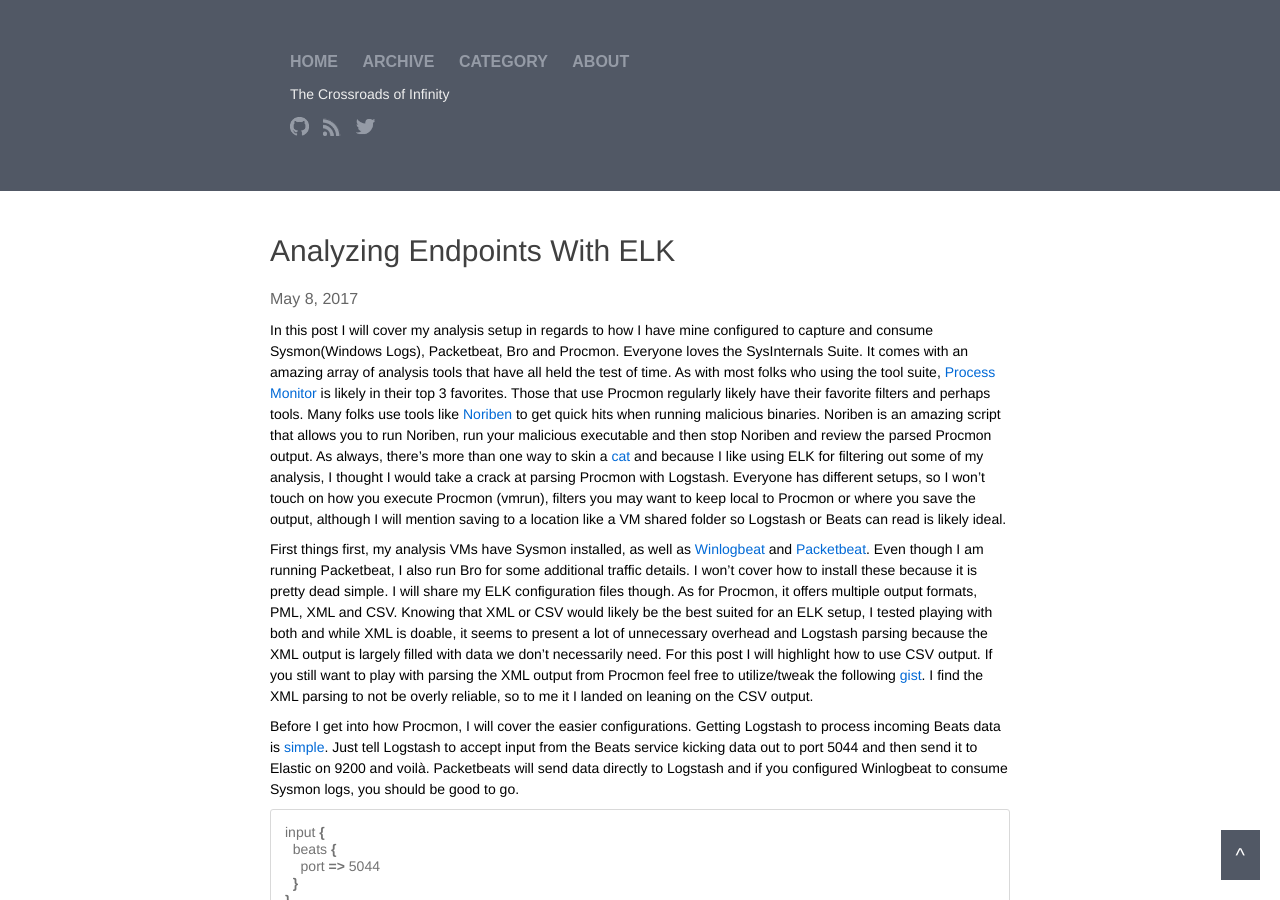
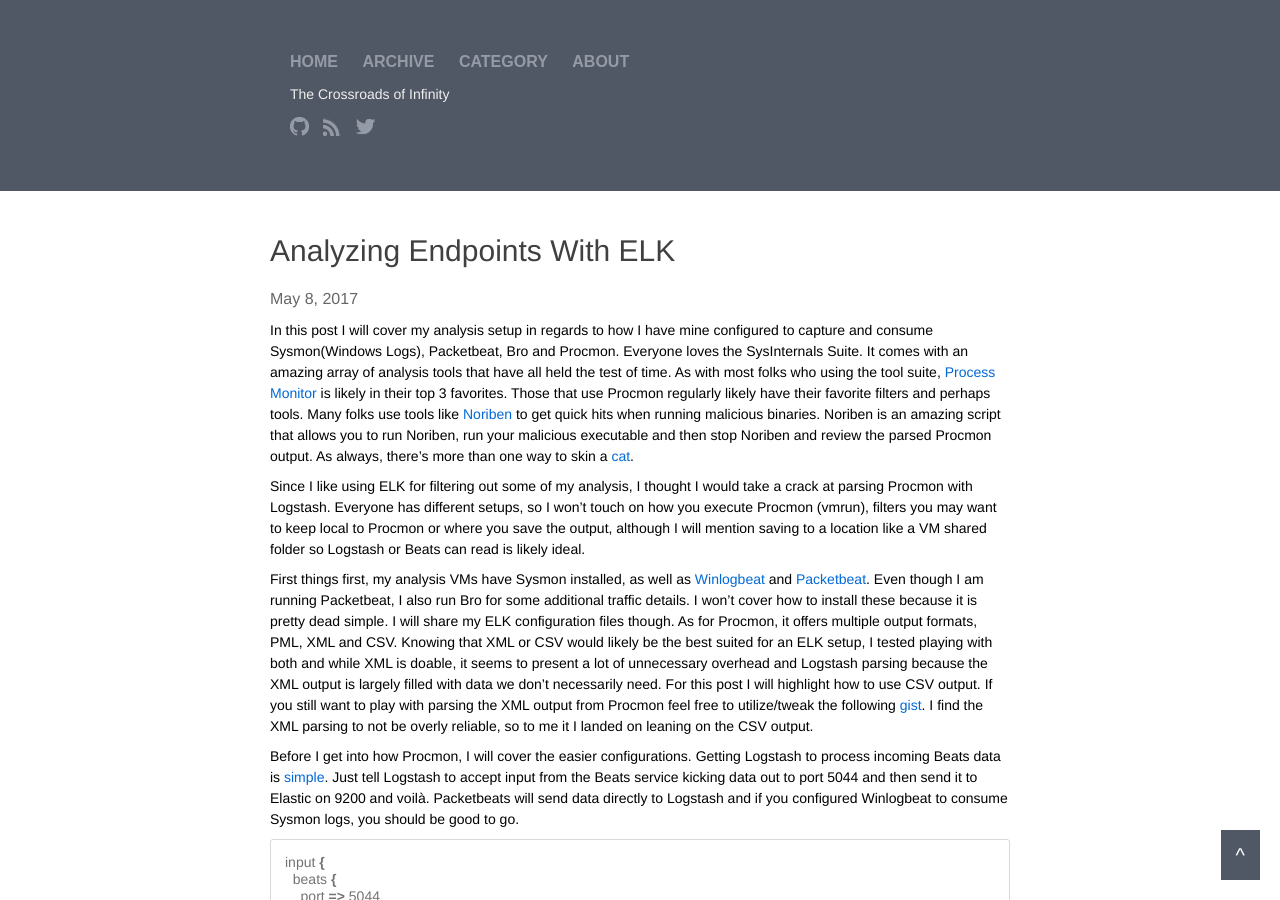
Before and after one commit to Kvetch/kvetch.github.io, a Jekyll site: the page built from _posts/2017-05-08-Analyzing Endpoints With ELK.md, in a window 1280 px wide and 900 px high. Built offline with Jekyll 4.4.1, drawn with Linux system fonts in a browser that asks for light colours; comment, search, counter and statistics services are not loaded.

Commit message:
Analyzing with ELK Post v2

```diff
--- a/_posts/2017-05-08-Analyzing Endpoints With ELK.md
+++ b/_posts/2017-05-08-Analyzing Endpoints With ELK.md
@@ -11,7 +11,9 @@
 mathjax:
 ---
 
-In this post I will cover my analysis setup in regards to how I have mine configured to capture and consume Sysmon(Windows Logs), Packetbeat, Bro and Procmon.  Everyone loves the SysInternals Suite.  It comes with an amazing array of analysis tools that have all held the test of time.  As with most folks who using the tool suite, [Process Monitor](https://technet.microsoft.com/en-us/sysinternals/processmonitor.aspx 'Procmon'){:target="_blank"} is likely in their top 3 favorites.  Those that use Procmon regularly likely have their favorite filters and perhaps tools.  Many folks use tools like [Noriben](https://github.com/Rurik/Noriben){:target="_blank"} to get quick hits when running malicious binaries.  Noriben is an amazing script that allows you to run Noriben, run your malicious executable and then stop Noriben and review the parsed Procmon output.  As always, there's more than one way to skin a [cat](http://www.worldwidewords.org/qa/qa-mor1.htm){:target="_blank"} and because I like using ELK for filtering out some of my analysis, I thought I would take a crack at parsing Procmon with Logstash.  Everyone has different setups, so I won't touch on how you execute Procmon (vmrun), filters you may want to keep local to Procmon or where you save the output, although I will mention saving to a location like a VM shared folder so Logstash or Beats can read is likely ideal.
+In this post I will cover my analysis setup in regards to how I have mine configured to capture and consume Sysmon(Windows Logs), Packetbeat, Bro and Procmon.  Everyone loves the SysInternals Suite.  It comes with an amazing array of analysis tools that have all held the test of time.  As with most folks who using the tool suite, [Process Monitor](https://technet.microsoft.com/en-us/sysinternals/processmonitor.aspx 'Procmon'){:target="_blank"} is likely in their top 3 favorites.  Those that use Procmon regularly likely have their favorite filters and perhaps tools.  Many folks use tools like [Noriben](https://github.com/Rurik/Noriben){:target="_blank"} to get quick hits when running malicious binaries.  Noriben is an amazing script that allows you to run Noriben, run your malicious executable and then stop Noriben and review the parsed Procmon output.  As always, there's more than one way to skin a [cat](http://www.worldwidewords.org/qa/qa-mor1.htm){:target="_blank"}.
+
+ Since I like using ELK for filtering out some of my analysis, I thought I would take a crack at parsing Procmon with Logstash.  Everyone has different setups, so I won't touch on how you execute Procmon (vmrun), filters you may want to keep local to Procmon or where you save the output, although I will mention saving to a location like a VM shared folder so Logstash or Beats can read is likely ideal.
 
 First things first, my analysis VMs have Sysmon installed, as well as [Winlogbeat](https://www.elastic.co/downloads/beats/winlogbeat){:target="_blank"} and [Packetbeat](https://www.elastic.co/downloads/beats/packetbeat){:target="_blank"}.  Even though I am running Packetbeat, I also run Bro for some additional traffic details.  I won't cover how to install these because it is pretty dead simple.  I will share my ELK configuration files though.  As for Procmon, it offers multiple output formats, PML, XML and CSV.  Knowing that XML or CSV would likely be the best suited for an ELK setup, I tested playing with both and while XML is doable, it seems to present a lot of unnecessary overhead and Logstash parsing because the XML output is largely filled with data we don't necessarily need.  For this post I will highlight how to use CSV output.  If you still want to play with parsing the XML output from Procmon feel free to utilize/tweak the following [gist](https://gist.github.com/Kvetch/35ecafd9f0519b261da0dfe78376079e){:target="_blank"}.  I find the XML parsing to not be overly reliable, so to me it I landed on leaning on the CSV output.
 
```
Also changed, not shown: 1 other file.
